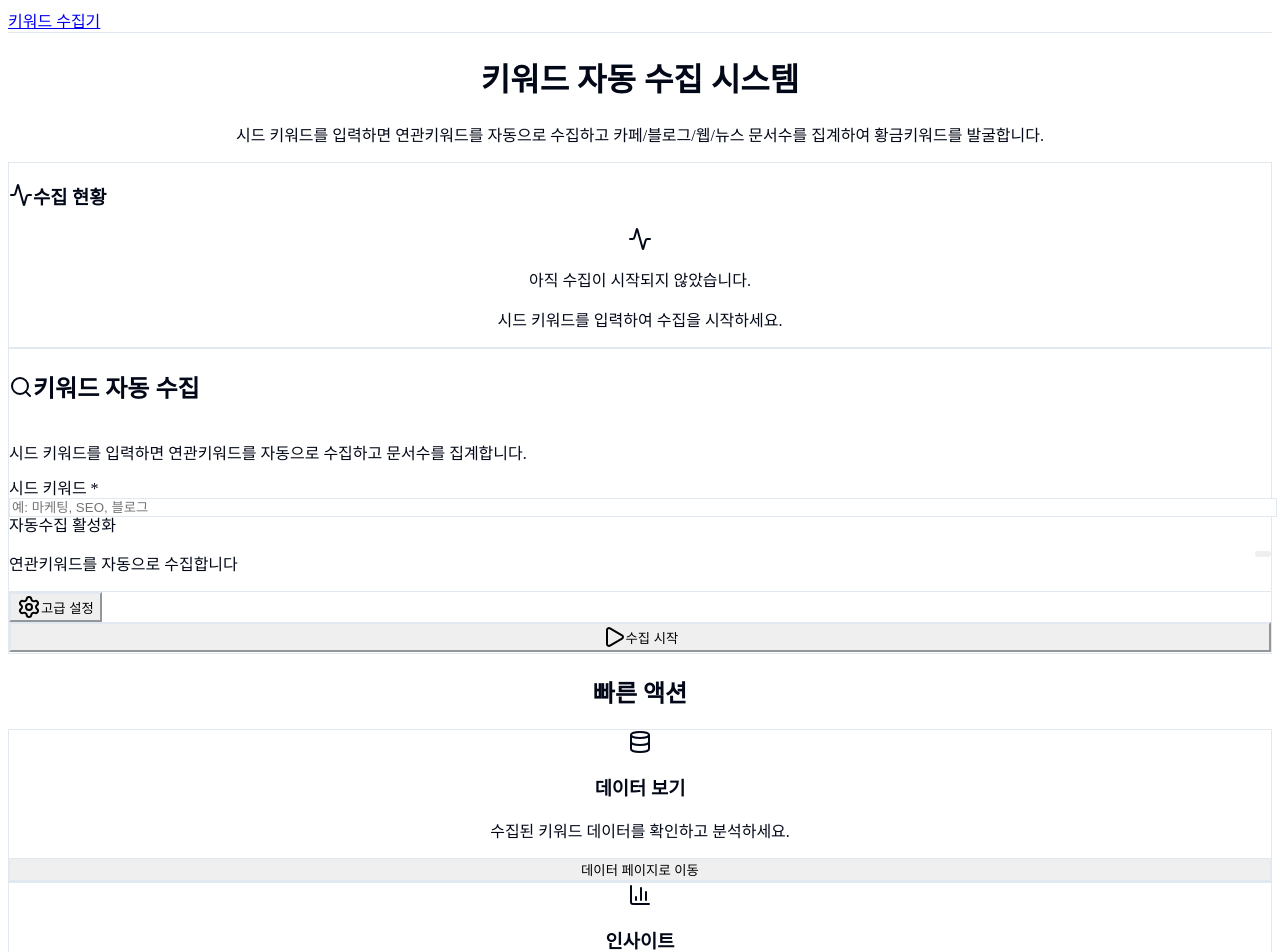
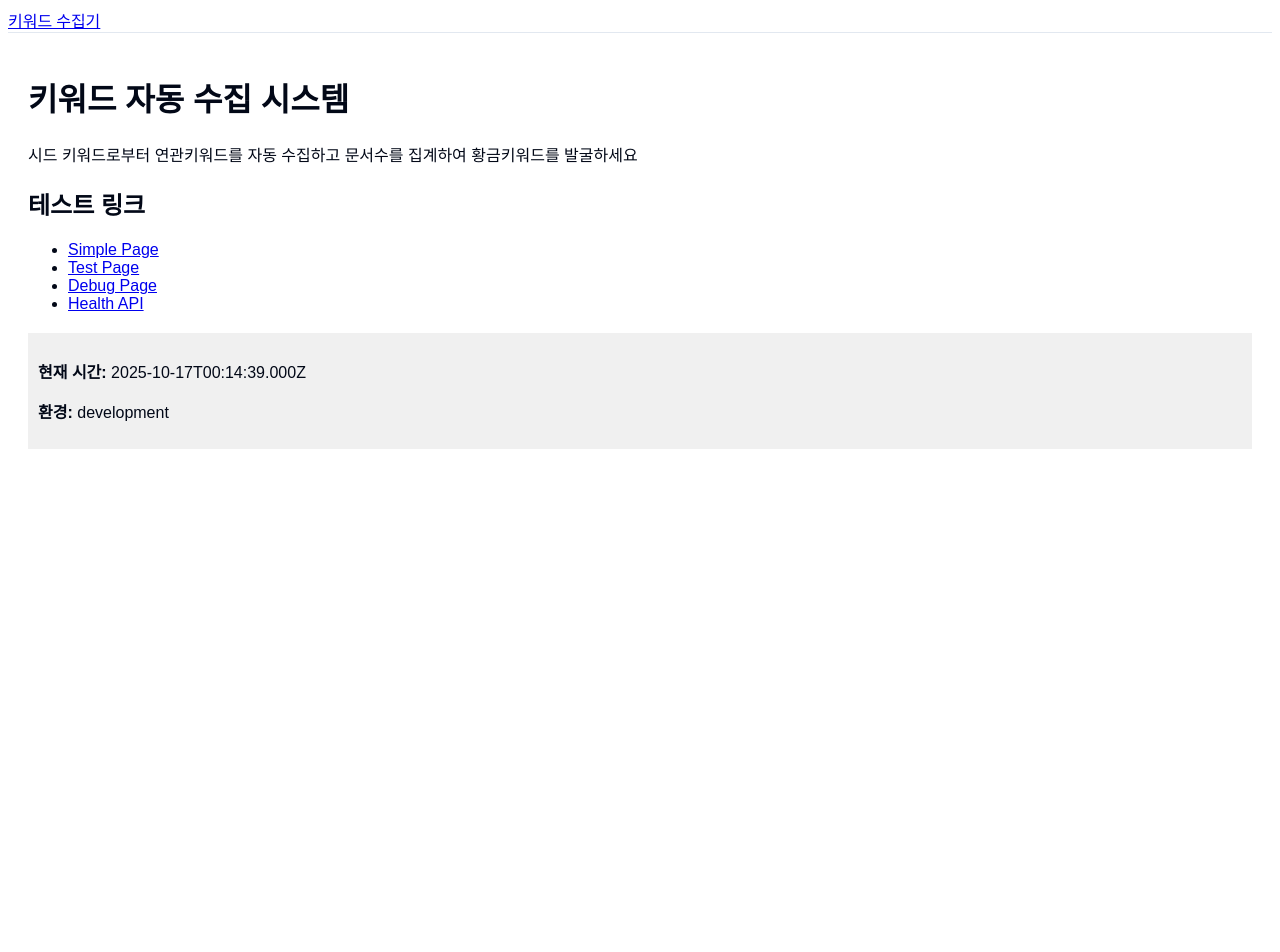
Before and after one commit to lsk7209/nkey1, a Next.js app: page / in a window 1280 px wide. Shown: the top 952 px of the page. After the commit the page ends 800 px from the top, so only its background shows below. Built offline with nearby package versions, Linux system fonts and the light colour scheme.

Commit message:
Simplify home page and Next.js config for Vercel deployment troubleshooting

```diff
--- a/next.config.ts
+++ b/next.config.ts
@@ -1,5 +1,8 @@
 import type { NextConfig } from "next";
 
-const nextConfig: NextConfig = {};
+const nextConfig: NextConfig = {
+  reactStrictMode: true,
+  swcMinify: true,
+};
 
 export default nextConfig;
--- a/src/app/page.tsx
+++ b/src/app/page.tsx
@@ -1,166 +1,22 @@
-"use client"
+export default function Home() {
+  return (
+    <div style={{ padding: '20px', fontFamily: 'Arial, sans-serif' }}>
+      <h1>키워드 자동 수집 시스템</h1>
+      <p>시드 키워드로부터 연관키워드를 자동 수집하고 문서수를 집계하여 황금키워드를 발굴하세요</p>
 
-import { useState } from "react"
-import { SeedForm } from "@/components/forms/SeedForm"
-import { ProgressStatus } from "@/components/ProgressStatus"
-import { SeedFormData, CollectionStatus, UIState } from "@/types"
-import { Button } from "@/components/ui/button"
-import { Database, BarChart3, RefreshCw } from "lucide-react"
+      <div style={{ marginTop: '20px' }}>
+        <h2>테스트 링크</h2>
+        <ul>
+          <li><a href="/simple">Simple Page</a></li>
+          <li><a href="/test">Test Page</a></li>
+          <li><a href="/debug">Debug Page</a></li>
+          <li><a href="/api/health">Health API</a></li>
+        </ul>
+      </div>
 
-export default function Home() {
-  const [uiState, setUIState] = useState<UIState>({
-    isLoading: false,
-    error: null,
-    success: null,
-  })
-
-  const [collectionStatus, setCollectionStatus] = useState<CollectionStatus | null>(null)
-
-  const handleSeedSubmit = async (data: SeedFormData) => {
-    setUIState({ isLoading: true, error: null, success: null })
-
-    try {
-      // TODO: API 호출 구현
-      const response = await fetch("/api/seed", {
-        method: "POST",
-        headers: {
-          "Content-Type": "application/json",
-        },
-        body: JSON.stringify(data),
-      })
-
-      if (!response.ok) {
-        throw new Error("시드 키워드 등록에 실패했습니다.")
-      }
-
-      await response.json()
-
-      setUIState({
-        isLoading: false,
-        error: null,
-        success: "시드 키워드가 성공적으로 등록되었습니다.",
-      })
-
-      // 수집 상태 업데이트 (실제로는 API에서 가져와야 함)
-      setCollectionStatus({
-        totalKeywords: data.targetCount,
-        collectedKeywords: 0,
-        progress: 0,
-        isCollecting: true,
-        lastUpdate: new Date().toISOString(),
-      })
-
-    } catch (error) {
-      setUIState({
-        isLoading: false,
-        error: error instanceof Error ? error.message : "알 수 없는 오류가 발생했습니다.",
-        success: null,
-      })
-    }
-  }
-
-  const handleRefreshStatus = async () => {
-    try {
-      // TODO: 실제 API 호출로 상태 업데이트
-      if (collectionStatus) {
-        setCollectionStatus({
-          ...collectionStatus,
-          collectedKeywords: Math.min(
-            collectionStatus.collectedKeywords + Math.floor(Math.random() * 50),
-            collectionStatus.totalKeywords
-          ),
-          lastUpdate: new Date().toISOString(),
-        })
-      }
-    } catch (error) {
-      console.error("상태 업데이트 실패:", error)
-    }
-  }
-
-  return (
-    <div className="min-h-screen bg-background">
-      <div className="container mx-auto px-4 py-8">
-        {/* 헤더 */}
-        <div className="text-center mb-12">
-          <h1 className="text-4xl font-bold text-foreground mb-4">
-            키워드 자동 수집 시스템
-          </h1>
-          <p className="text-xl text-muted-foreground max-w-2xl mx-auto">
-            시드 키워드를 입력하면 연관키워드를 자동으로 수집하고
-            카페/블로그/웹/뉴스 문서수를 집계하여 황금키워드를 발굴합니다.
-          </p>
-        </div>
-
-        {/* 메인 콘텐츠 */}
-        <div className="grid grid-cols-1 xl:grid-cols-2 gap-8 max-w-7xl mx-auto">
-          {/* 시드 입력 폼 */}
-          <div className="order-2 xl:order-1">
-            <SeedForm onSubmit={handleSeedSubmit} isLoading={uiState.isLoading} />
-
-            {/* 상태 메시지 */}
-            {uiState.error && (
-              <div className="mt-4 p-4 bg-destructive/10 border border-destructive/20 rounded-lg animate-in slide-in-from-top-2 duration-300">
-                <p className="text-destructive text-sm">{uiState.error}</p>
-              </div>
-            )}
-
-            {uiState.success && (
-              <div className="mt-4 p-4 bg-green-50 border border-green-200 rounded-lg animate-in slide-in-from-top-2 duration-300">
-                <p className="text-green-700 text-sm">{uiState.success}</p>
-              </div>
-            )}
-          </div>
-
-          {/* 진행상태 */}
-          <div className="order-1 xl:order-2">
-            <ProgressStatus status={collectionStatus} />
-
-            {collectionStatus && (
-              <div className="mt-4">
-                <Button
-                  variant="outline"
-                  onClick={handleRefreshStatus}
-                  className="w-full hover:bg-accent transition-colors"
-                >
-                  <RefreshCw className="h-4 w-4 mr-2" />
-                  상태 새로고침
-                </Button>
-              </div>
-            )}
-          </div>
-        </div>
-
-        {/* 빠른 액션 */}
-        <div className="mt-16 max-w-4xl mx-auto">
-          <h2 className="text-2xl font-bold text-center mb-8">빠른 액션</h2>
-          <div className="grid grid-cols-1 md:grid-cols-2 gap-6">
-            <div className="bg-card border rounded-lg p-6 text-center hover:shadow-md transition-all duration-200 hover:scale-[1.02] group">
-              <div className="w-16 h-16 mx-auto mb-4 rounded-full bg-primary/10 flex items-center justify-center group-hover:bg-primary/20 transition-colors">
-                <Database className="h-8 w-8 text-primary" />
-              </div>
-              <h3 className="text-lg font-semibold mb-2">데이터 보기</h3>
-              <p className="text-muted-foreground mb-4 leading-relaxed">
-                수집된 키워드 데이터를 확인하고 분석하세요.
-              </p>
-              <Button variant="outline" className="w-full hover:bg-primary hover:text-primary-foreground transition-colors">
-                데이터 페이지로 이동
-              </Button>
-            </div>
-
-            <div className="bg-card border rounded-lg p-6 text-center hover:shadow-md transition-all duration-200 hover:scale-[1.02] group">
-              <div className="w-16 h-16 mx-auto mb-4 rounded-full bg-primary/10 flex items-center justify-center group-hover:bg-primary/20 transition-colors">
-                <BarChart3 className="h-8 w-8 text-primary" />
-              </div>
-              <h3 className="text-lg font-semibold mb-2">인사이트</h3>
-              <p className="text-muted-foreground mb-4 leading-relaxed">
-                키워드 분석 리포트와 인사이트를 확인하세요.
-              </p>
-              <Button variant="outline" className="w-full hover:bg-primary hover:text-primary-foreground transition-colors">
-                인사이트 페이지로 이동
-              </Button>
-            </div>
-          </div>
-        </div>
+      <div style={{ marginTop: '20px', padding: '10px', backgroundColor: '#f0f0f0' }}>
+        <p><strong>현재 시간:</strong> {new Date().toISOString()}</p>
+        <p><strong>환경:</strong> {process.env.NODE_ENV || 'development'}</p>
       </div>
     </div>
   )
```
